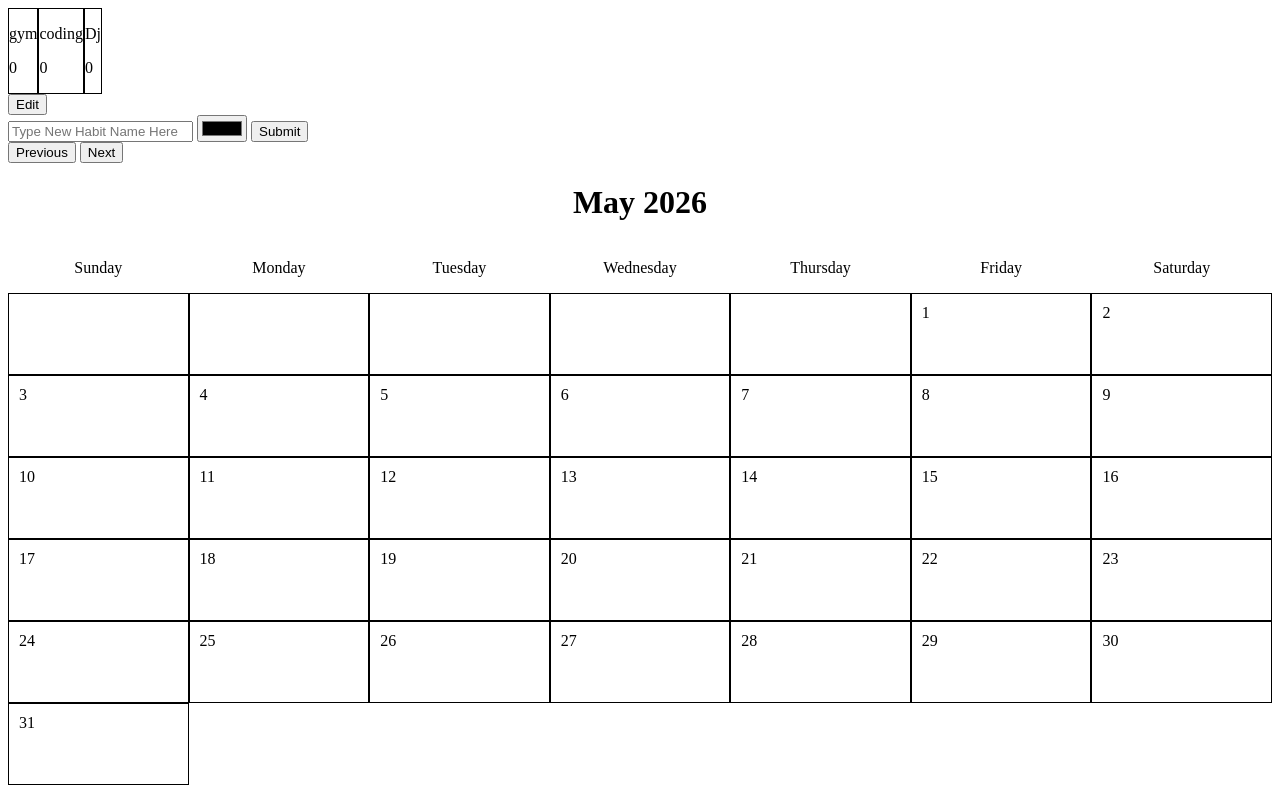
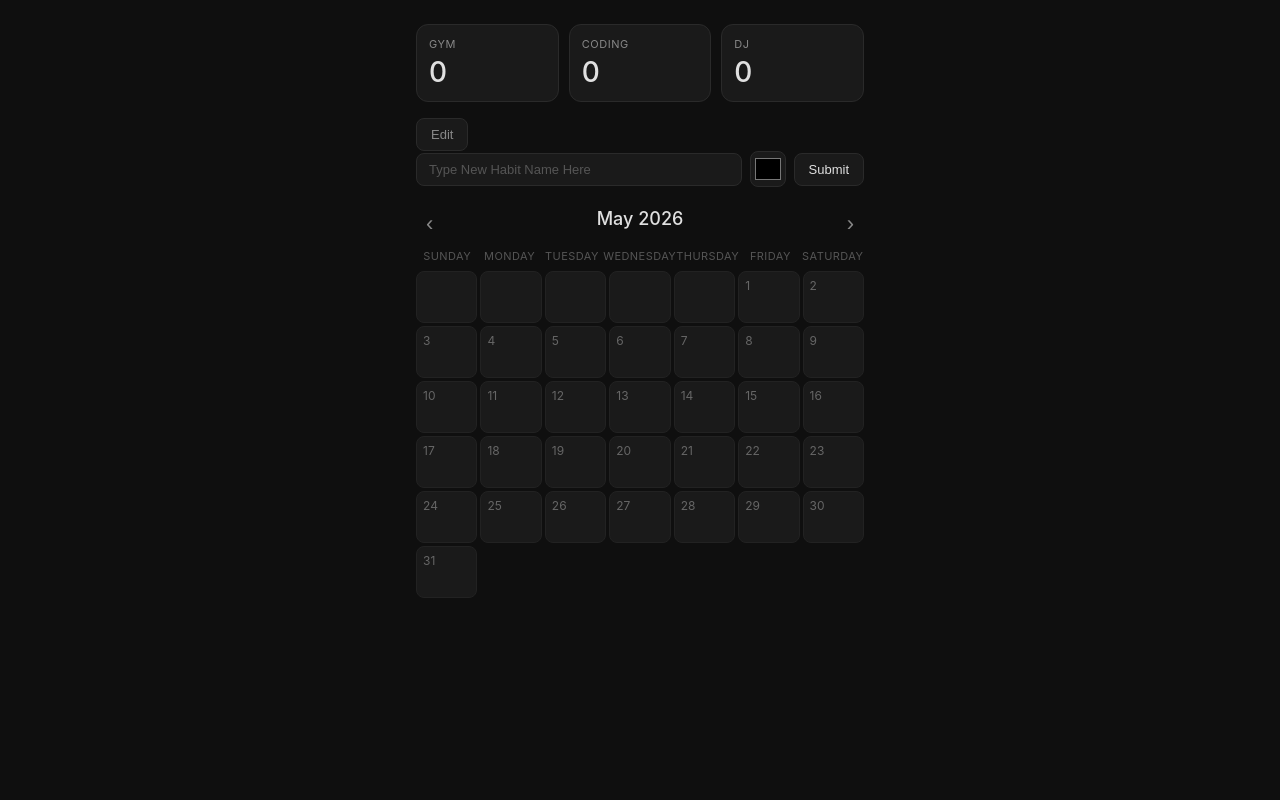
Before and after one commit to garciahector311/wins-Tracker-app, a plain HTML site: page index.html in a window 1280 px wide. Drawn offline with Linux system fonts and the light colour scheme.

Commit message:
add dark mode styling

```diff
--- a/index.html
+++ b/index.html
@@ -36,13 +36,17 @@
         </section>
     </div>
 
-    <div class="nav-buttons">
+    <!-- <div class="nav-buttons">
         <button id="prev-button" type="button">Previous</button>
         <button id="next-button" type="button">Next</button>
     </div>
 
+    <h1 id="month-display"></h1> -->
+<div class="nav-buttons">
+    <button id="prev-button" type="button">&#8249;</button>
     <h1 id="month-display"></h1>
-
+    <button id="next-button" type="button">&#8250;</button>
+</div>
     <div id="calendar-weekdays">
         <p class="day-header">Sunday</p>
         <p class="day-header">Monday</p>
--- a/stylesheet.css
+++ b/stylesheet.css
@@ -1,4 +1,4 @@
-.habit-card{
+/* .habit-card{
     border: 1px solid black;
 }
 .habit-cards{
@@ -40,4 +40,249 @@
 
 .edit-mode .delete-btn {
     display: block;
+} */
+
+* {
+  box-sizing: border-box;
+  margin: 0;
+  padding: 0;
 }
+
+body {
+  background: #0f0f0f;
+  color: #e0e0e0;
+  font-family: -apple-system, BlinkMacSystemFont, 'Segoe UI', sans-serif;
+  min-height: 100vh;
+  padding: 24px 16px;
+  max-width: 480px;
+  margin: 0 auto;
+}
+
+/* habit cards */
+.habit-cards {
+  display: flex;
+  gap: 10px;
+  flex-wrap: wrap;
+  margin-bottom: 16px;
+}
+
+.habit-card {
+  flex: 1;
+  min-width: 90px;
+  background: #1a1a1a;
+  border: 1px solid #2a2a2a;
+  border-radius: 12px;
+  padding: 12px;
+  cursor: pointer;
+  position: relative;
+  transition: border-color 0.15s;
+}
+
+.habit-card:hover {
+  border-color: #3a3a3a;
+}
+
+.habit-card.active-card {
+  border-color: #555;
+}
+
+.card-label {
+  font-size: 11px;
+  color: #888;
+  text-transform: uppercase;
+  letter-spacing: 0.05em;
+  margin-bottom: 4px;
+}
+
+.card-number {
+  font-size: 28px;
+  font-weight: 500;
+  color: #e0e0e0;
+}
+
+/* delete button */
+.delete-btn {
+  display: none;
+  position: absolute;
+  top: 6px;
+  right: 6px;
+  background: #2a2a2a;
+  border: 1px solid #3a3a3a;
+  border-radius: 6px;
+  color: #ff5555;
+  font-size: 10px;
+  padding: 2px 6px;
+  cursor: pointer;
+}
+
+.edit-mode .delete-btn {
+  display: block;
+}
+
+/* edit + add habit row */
+.controls-row {
+  display: flex;
+  align-items: center;
+  gap: 10px;
+  margin-bottom: 20px;
+  flex-wrap: wrap;
+}
+
+#edit-btn {
+  background: #1a1a1a;
+  border: 1px solid #2a2a2a;
+  border-radius: 8px;
+  color: #888;
+  font-size: 13px;
+  padding: 8px 14px;
+  cursor: pointer;
+  transition: border-color 0.15s, color 0.15s;
+}
+
+#edit-btn:hover {
+  border-color: #444;
+  color: #ccc;
+}
+
+/* add habit form */
+.add-habit-card {
+  margin-bottom: 20px;
+}
+
+#new-habit-card {
+  display: flex;
+  align-items: center;
+  gap: 8px;
+  flex-wrap: wrap;
+}
+
+#new-habit-input {
+  flex: 1;
+  min-width: 120px;
+  background: #1a1a1a;
+  border: 1px solid #2a2a2a;
+  border-radius: 8px;
+  color: #e0e0e0;
+  font-size: 13px;
+  padding: 8px 12px;
+  outline: none;
+}
+
+#new-habit-input::placeholder {
+  color: #555;
+}
+
+#new-habit-input:focus {
+  border-color: #444;
+}
+
+#new-habit-color {
+  width: 36px;
+  height: 36px;
+  border: 1px solid #2a2a2a;
+  border-radius: 8px;
+  background: #1a1a1a;
+  cursor: pointer;
+  padding: 2px;
+}
+
+#new-habit-submit {
+  background: #1a1a1a;
+  border: 1px solid #2a2a2a;
+  border-radius: 8px;
+  color: #e0e0e0;
+  font-size: 13px;
+  padding: 8px 14px;
+  cursor: pointer;
+  transition: border-color 0.15s;
+}
+
+#new-habit-submit:hover {
+  border-color: #444;
+}
+
+/* nav buttons */
+.nav-buttons {
+  display: flex;
+  align-items: center;
+  justify-content: space-between;
+  margin-bottom: 4px;
+}
+
+#prev-button,
+#next-button {
+  background: none;
+  border: none;
+  color: #888;
+  font-size: 22px;
+  cursor: pointer;
+  padding: 4px 10px;
+  transition: color 0.15s;
+}
+
+#prev-button:hover,
+#next-button:hover {
+  color: #e0e0e0;
+}
+
+/* month display */
+#month-display {
+  text-align: center;
+  font-size: 18px;
+  font-weight: 500;
+  color: #e0e0e0;
+  margin-bottom: 12px;
+  flex: 1;
+}
+
+/* weekday headers */
+#calendar-weekdays {
+  display: grid;
+  grid-template-columns: repeat(7, 1fr);
+  margin-bottom: 4px;
+}
+
+.day-header {
+  text-align: center;
+  font-size: 11px;
+  color: #555;
+  text-transform: uppercase;
+  letter-spacing: 0.04em;
+  padding: 4px 0;
+}
+
+/* calendar grid */
+#calendar-grid {
+  display: grid;
+  grid-template-columns: repeat(7, 1fr);
+  gap: 3px;
+}
+
+.calendar-square {
+  background: #1a1a1a;
+  border: 1px solid #222;
+  border-radius: 8px;
+  padding: 6px;
+  min-height: 52px;
+  cursor: pointer;
+  display: flex;
+  flex-direction: column;
+  align-items: flex-start;
+  transition: border-color 0.1s;
+  font-size: 12px;
+  color: #666;
+}
+
+.calendar-square:hover {
+  border-color: #333;
+  color: #aaa;
+}
+
+/* dots */
+.dot {
+  width: 8px;
+  height: 8px;
+  border-radius: 50%;
+  margin-top: 4px;
+  flex-shrink: 0;
+}
```
